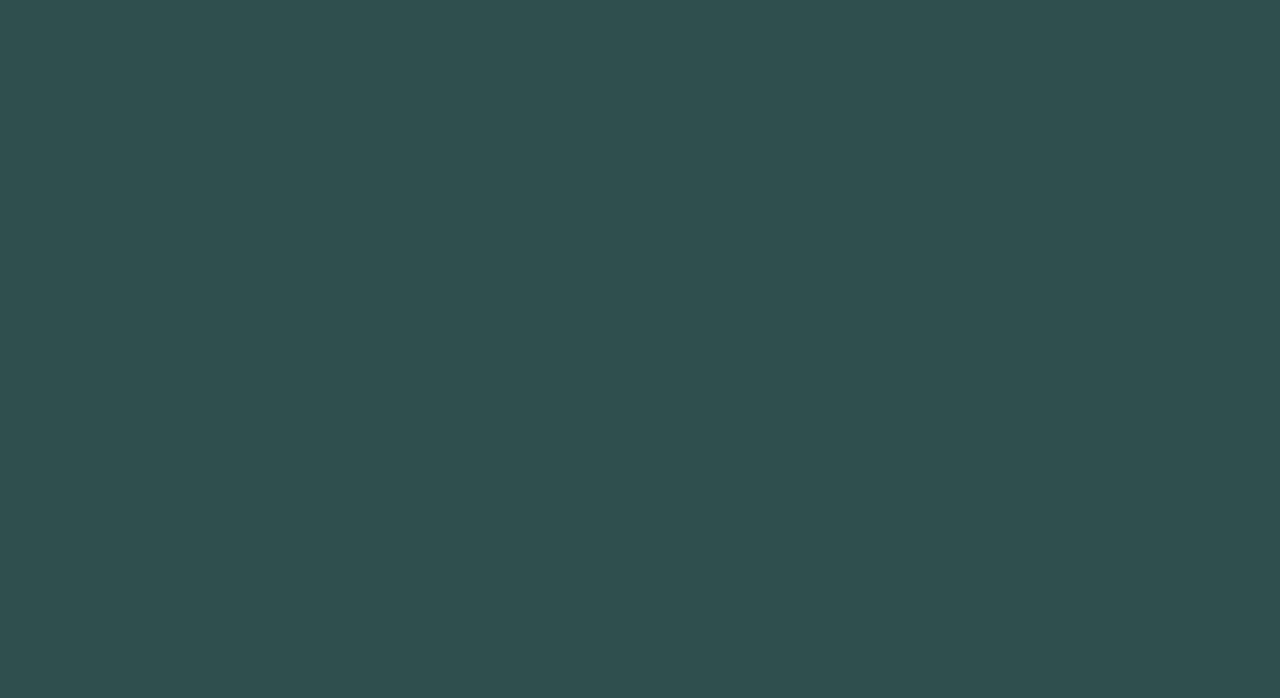
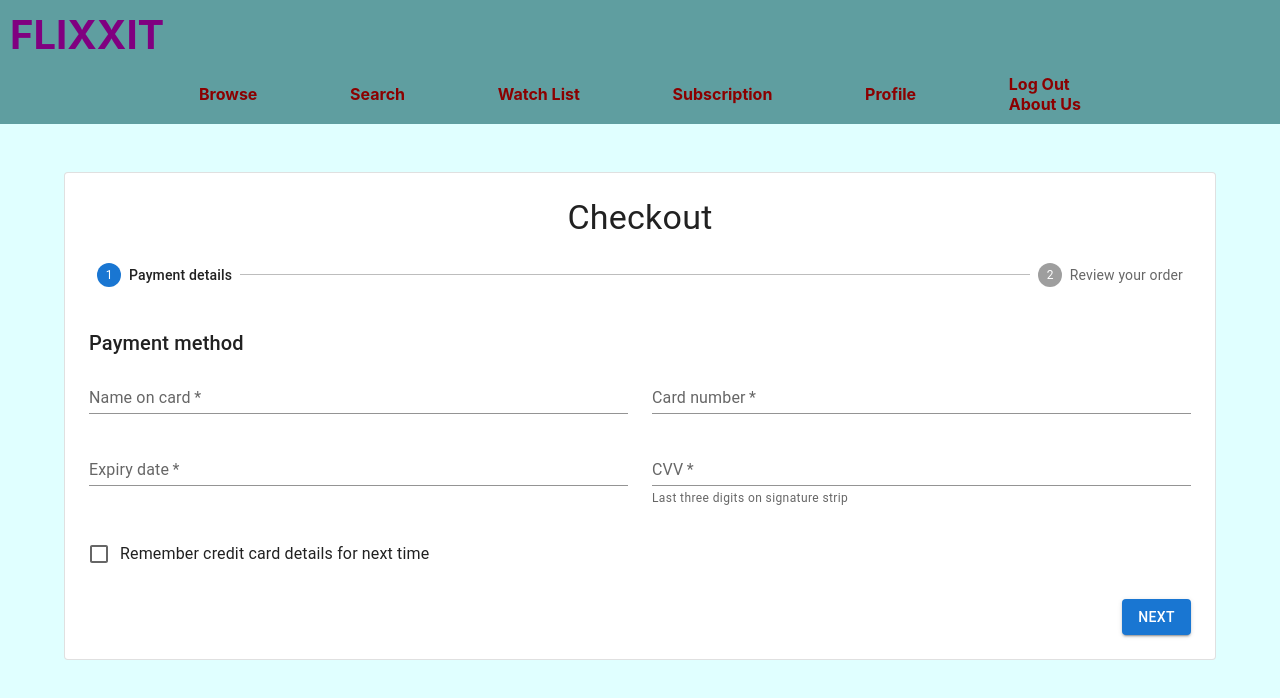
Before and after one commit to PizzaCat07/flixxit, a React (Create React App) app in the folder app/: page /checkout/1 in a window 1280 px wide. Before the commit this address had no page. Shown: the top 698 px of the page. Built offline with nearby package versions, Linux system fonts and the light colour scheme.

Commit message:
checkout and payment

```diff
--- a/app/src/App.css
+++ b/app/src/App.css
@@ -1,6 +1,6 @@
 html, body,#root, .app, #app>div {
   height: 100%;
-  background-color: darkslategray;
+  background-color: lightcyan;
 }
 
 #header{
--- a/app/src/App.js
+++ b/app/src/App.js
@@ -9,6 +9,7 @@ import Subscription from "./Pages/Subscription/Subscription";
 import Title from "./Pages/Title/Title";
 import Watchlist from "./Pages/Watchlist/Watchlist";
 import Signup from "./Pages/Signup/Signup";
+import Checkout from "./Pages/Checkout/Checkout";
 
 function App() {
   return (
@@ -23,6 +24,7 @@ function App() {
         <Route path="/subscription" element={<Subscription />} />
         <Route path="/title" element={<Title />} />
         <Route path="/watchlist" element={<Watchlist />} />
+        <Route path="/checkout/:id" element={<Checkout />} />
         <Route path="/" element={<Navigate to={"/login"} />} />
       </Routes>
     </div>
--- /dev/null
+++ b/app/src/Pages/Checkout/Checkout.js
@@ -0,0 +1,100 @@
+import React, { useState } from "react";
+import Header from "../../shared/components/Header";
+import CssBaseline from "@mui/material/CssBaseline";
+import AppBar from "@mui/material/AppBar";
+import Box from "@mui/material/Box";
+import Container from "@mui/material/Container";
+import Toolbar from "@mui/material/Toolbar";
+import Paper from "@mui/material/Paper";
+import Stepper from "@mui/material/Stepper";
+import Step from "@mui/material/Step";
+import StepLabel from "@mui/material/StepLabel";
+import Button from "@mui/material/Button";
+import Link from "@mui/material/Link";
+import Typography from "@mui/material/Typography";
+import Payment from "../../shared/components/Payment";
+import Review from "../../shared/components/Review";
+
+const Checkout = () => {
+  const steps = ["Payment details", "Review your order"];
+
+  function getStepContent(step) {
+    switch (step) {
+      case 0:
+        return <Payment />;
+
+      case 1:
+        return <Review />;
+
+      default:
+        throw new Error("Unknown step");
+    }
+  }
+
+  const [activeStep, setActiveStep] = React.useState(0);
+  const handleNext = () => {
+    setActiveStep(activeStep + 1);
+  };
+
+  const handleBack = () => {
+    setActiveStep(activeStep - 1);
+  };
+
+  return (
+    <>
+      <div>
+        <Header />
+        <Container component="main">
+          <Paper
+            variant="outlined"
+            sx={{ my: { xs: 3, md: 6 }, p: { xs: 2, md: 3 } }}
+          >
+            <Typography component="h1" variant="h4" align="center">
+              Checkout
+            </Typography>
+            <Stepper activeStep={activeStep} sx={{ pt: 3, pb: 5 }}>
+              {steps.map((label) => (
+                <Step key={label}>
+                  <StepLabel>{label}</StepLabel>
+                </Step>
+              ))}
+            </Stepper>
+            {activeStep === steps.length ? (
+              <>
+                <Typography variant="h5" gutterBottom>
+                  Thank you for your order.
+                </Typography>
+                <Typography variant="subtitle1">
+                  Your order number is #2001539. We have emailed your order
+                  confirmation, and will send you an update when your order has
+                  shipped.
+                </Typography>
+              </>
+            ) : (
+              <>
+                {getStepContent(activeStep)}
+                <Box sx={{ display: "flex", justifyContent: "flex-end" }}>
+                  {activeStep !== 0 && (
+                    <Button onClick={handleBack} sx={{ mt: 3, ml: 1 }}>
+                      Back
+                    </Button>
+                  )}
+
+                  <Button
+                    variant="contained"
+                    onClick={handleNext}
+                    sx={{ mt: 3, ml: 1 }}
+                  >
+                    {activeStep === steps.length - 1 ? "Place order" : "Next"}
+                  </Button>
+                </Box>
+              </>
+            )}
+          </Paper>
+        </Container>
+      </div>
+    </>
+  );
+};
+
+export default Checkout;
--- a/app/src/Pages/Subscription/Subscription.js
+++ b/app/src/Pages/Subscription/Subscription.js
@@ -1,23 +1,20 @@
 import React from "react";
 import Header from "../../shared/components/Header";
-import { createTheme, ThemeProvider } from "@mui/material/styles";
-import AppBar from "@mui/material/AppBar";
 import Box from "@mui/material/Box";
 import Button from "@mui/material/Button";
 import Card from "@mui/material/Card";
 import CardActions from "@mui/material/CardActions";
 import CardContent from "@mui/material/CardContent";
 import CardHeader from "@mui/material/CardHeader";
-import CssBaseline from "@mui/material/CssBaseline";
 import Grid from "@mui/material/Grid";
 import StarIcon from "@mui/icons-material/StarBorder";
-import Toolbar from "@mui/material/Toolbar";
 import Typography from "@mui/material/Typography";
-import Link from "@mui/material/Link";
-import GlobalStyles from "@mui/material/GlobalStyles";
 import Container from "@mui/material/Container";
+import { useNavigate } from "react-router-dom";
 
 const Subscription = () => {
+  const navigate = useNavigate();
+
   const tiers = [
     {
       title: "Monthly",
@@ -25,6 +22,7 @@ const Subscription = () => {
       description: ["4K streaming", "Help center access", "Email support"],
       buttonText: "Sign up !",
       buttonVariant: "outlined",
+      param: "mo",
     },
     {
       title: "Yearly",
@@ -37,6 +35,7 @@ const Subscription = () => {
       ],
       buttonText: "Sign Up !",
       buttonVariant: "contained",
+      param: "yr",
     },
   ];
 
@@ -125,7 +124,11 @@ const Subscription = () => {
                   </ul>
                 </CardContent>
                 <CardActions>
-                  <Button fullWidth variant={tier.buttonVariant}>
+                  <Button
+                    fullWidth
+                    variant={tier.buttonVariant}
+                    onClick={() => navigate(`/checkout/${tier.param}`)}
+                  >
                     {tier.buttonText}
                   </Button>
                 </CardActions>
--- /dev/null
+++ b/app/src/shared/components/Payment.js
@@ -0,0 +1,67 @@
+import React from "react";
+import Typography from "@mui/material/Typography";
+import Grid from "@mui/material/Grid";
+import TextField from "@mui/material/TextField";
+import FormControlLabel from "@mui/material/FormControlLabel";
+import Checkbox from "@mui/material/Checkbox";
+
+const Payment = () => {
+  return (
+    <>
+      <Typography variant="h6" gutterBottom>
+        Payment method
+      </Typography>
+      <Grid container spacing={3}>
+        <Grid item xs={12} md={6}>
+          <TextField
+            required
+            id="cardName"
+            label="Name on card"
+            fullWidth
+            autoComplete="cc-name"
+            variant="standard"
+          />
+        </Grid>
+        <Grid item xs={12} md={6}>
+          <TextField
+            required
+            id="cardNumber"
+            label="Card number"
+            fullWidth
+            autoComplete="cc-number"
+            variant="standard"
+          />
+        </Grid>
+        <Grid item xs={12} md={6}>
+          <TextField
+            required
+            id="expDate"
+            label="Expiry date"
+            fullWidth
+            autoComplete="cc-exp"
+            variant="standard"
+          />
+        </Grid>
+        <Grid item xs={12} md={6}>
+          <TextField
+            required
+            id="cvv"
+            label="CVV"
+            helperText="Last three digits on signature strip"
+            fullWidth
+            autoComplete="cc-csc"
+            variant="standard"
+          />
+        </Grid>
+        <Grid item xs={12}>
+          <FormControlLabel
+            control={<Checkbox color="secondary" name="saveCard" value="yes" />}
+            label="Remember credit card details for next time"
+          />
+        </Grid>
+      </Grid>
+    </>
+  );
+};
+
+export default Payment;
--- /dev/null
+++ b/app/src/shared/components/Review.js
@@ -0,0 +1,49 @@
+import React from "react";
+import Typography from "@mui/material/Typography";
+import List from "@mui/material/List";
+import ListItem from "@mui/material/ListItem";
+import ListItemText from "@mui/material/ListItemText";
+import Grid from "@mui/material/Grid";
+import { useParams } from "react-router-dom";
+
+const Review = () => {
+  const param = useParams();
+  console.log(param.id);
+  let products = [];
+
+  if (param.id === "mo") {
+    products = [
+      {
+        name: "Monlthly Subscription",
+        price: "$5.00",
+      },
+    ];
+  }
+
+  if (param.id === "yr") {
+    products = [
+      {
+        name: "Yearly Subscription",
+        price: "$30.00",
+      },
+    ];
+  }
+
+  return (
+    <>
+      <Typography variant="h6" gutterBottom>
+        Order summary
+      </Typography>
+      <List disablePadding>
+        {products.map((product) => (
+          <ListItem key={product.name} sx={{ py: 1, px: 0 }}>
+            <ListItemText primary={product.name} />
+            <Typography variant="body2">{product.price}</Typography>
+          </ListItem>
+        ))}
+      </List>
+    </>
+  );
+};
+
+export default Review;
```
